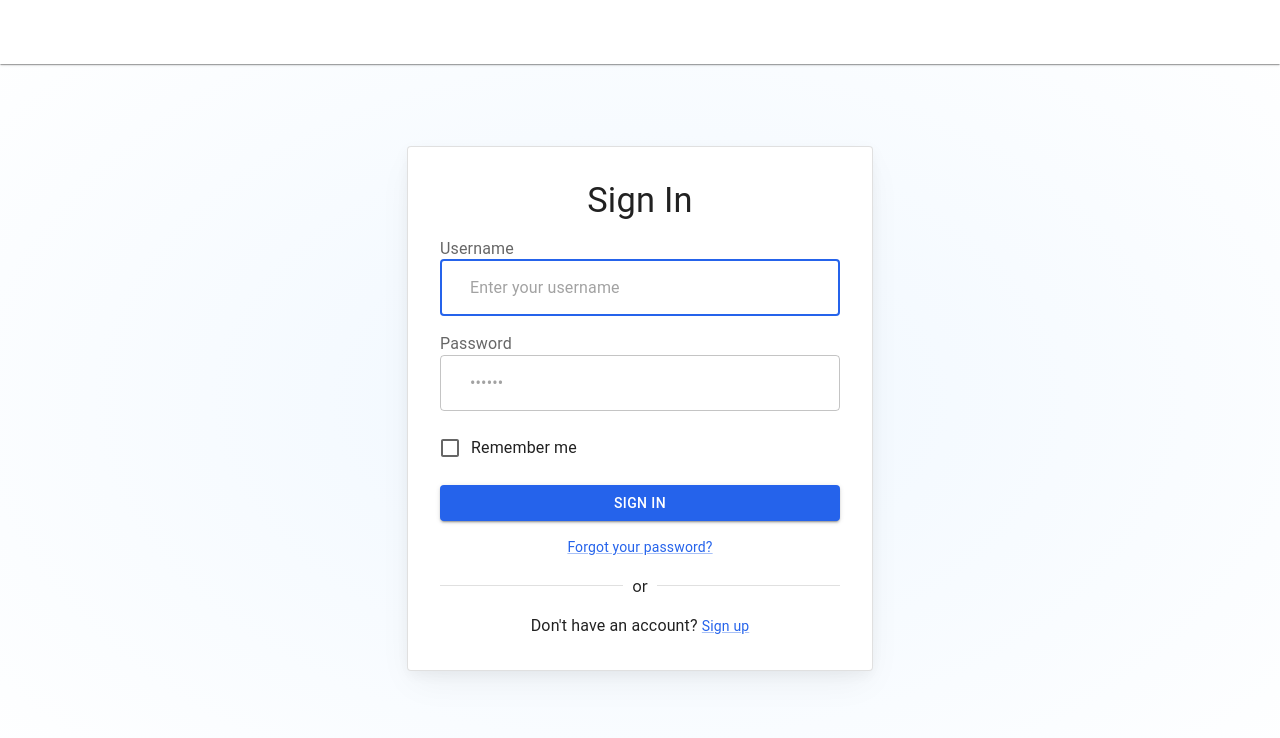
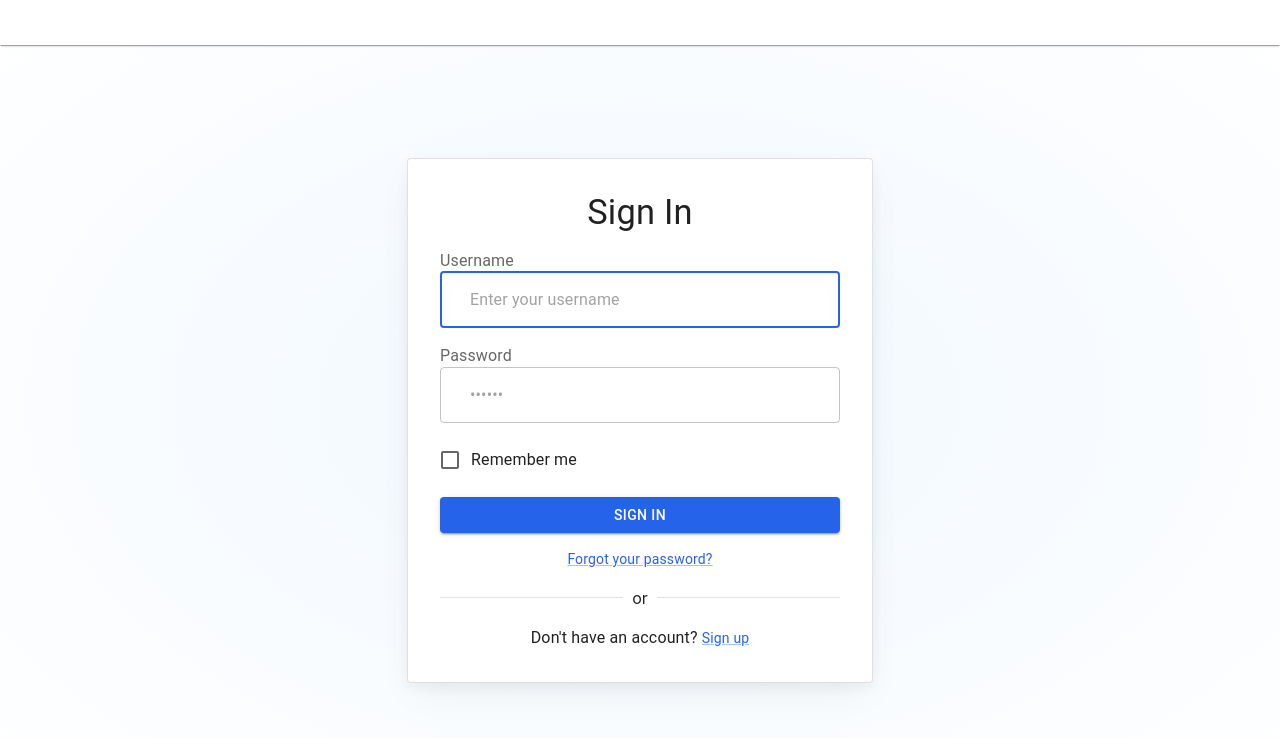
Before and after one commit to emaimp/multi-app, a React (Vite) app: page / in a window 1280 px wide. Shown: the top 738 px of the page. Built offline with nearby package versions, Linux system fonts and the light colour scheme; some icons are missing.

Commit message:
Modification: The topbar was modified (the button size was reduced and the height was reduced).

```diff
--- a/src/components/auth/AuthLayout.tsx
+++ b/src/components/auth/AuthLayout.tsx
@@ -34,19 +34,6 @@ const AuthContainer = styled(Stack)(({ theme }) => ({
   [theme.breakpoints.up('sm')]: {
     padding: theme.spacing(4),
   },
-  // Background is now handled globally by ThemeProvider
-}));
-
-const StyledAppBar = styled(AppBar)(({ theme }) => ({
-  background: theme.palette.background.paper,
-  boxShadow: theme.shadows[1],
-  position: 'fixed',
-  top: 0,
-  left: 0,
-  right: 0,
-  zIndex: theme.zIndex.appBar,
-  minHeight: 36,
-  justifyContent: 'center',
 }));
 
 interface AuthLayoutProps {
@@ -58,27 +45,43 @@ interface AuthLayoutProps {
 function AuthLayout({ children, showBackButton = false, onBack }: AuthLayoutProps) {
   return (
     <AuthContainer direction="column">
-      <StyledAppBar position="fixed">
-        <Toolbar disableGutters sx={{ minHeight: 36, px: 2 }}>
-          {showBackButton && onBack ? (
+      <AppBar
+        position="fixed"
+        sx={{
+          background: (theme) => theme.palette.background.paper,
+          boxShadow: (theme) => theme.shadows[1],
+          minHeight: '45px !important',
+          height: '45px',
+          zIndex: (theme) => theme.zIndex.appBar,
+        }}
+      >
+        <Toolbar
+          sx={{
+            minHeight: '45px !important',
+            height: '45px',
+            minWidth: 'auto',
+            px: 2,
+          }}
+        >
+          {showBackButton && onBack && (
             <IconButton
               color="inherit"
               aria-label="back"
               onClick={onBack}
-              sx={{ p: 0 }}
+              sx={{ p: 0.5 }}
             >
-              <ArrowBackIcon fontSize="small" />
+              <ArrowBackIcon sx={{ fontSize: 25, color: (theme) => theme.palette.text.primary }} />
             </IconButton>
-          ) : null}
+          )}
         </Toolbar>
-      </StyledAppBar>
+      </AppBar>
       <Box sx={{
         flex: 1,
         display: 'flex',
         alignItems: 'center',
         justifyContent: 'center',
-        pt: 6,
-        pb: 4,
+        pt: 10,
+        pb: 5,
       }}>
         <Card variant="outlined">
           {children}
```
